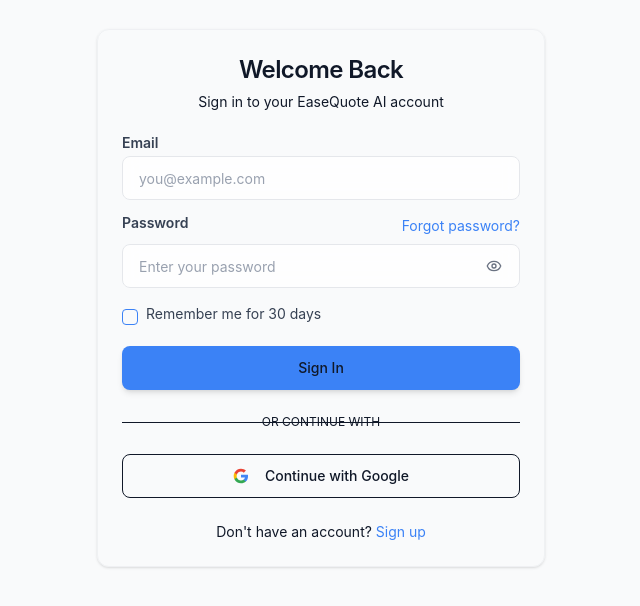
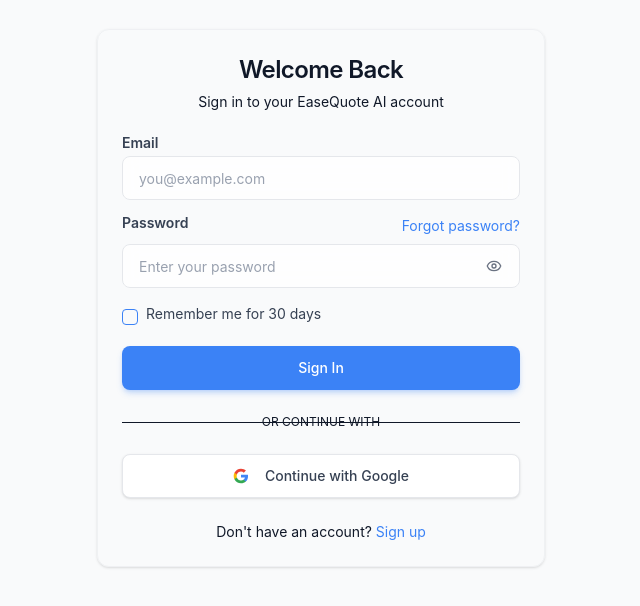
Before and after one commit to jpbaterabsb/easequote-ai, a React app in the folder frontend/: page /login in a window 1280 px wide. Shown: the part 102-708 px from the top of the page, without its empty margins (319-959 px from the left). Built offline with nearby package versions, Linux system fonts and the light colour scheme; no server answers; the HTML template or start-up script is replaced by a standard one; what react-geocode would draw is missing.

Commit message:
Refactor button styles and enhance QuoteFilters UI. Update button variants for improved hover effects and accessibility. Adjust QuoteFilters component for better visual hierarchy and active filter indication. Modify Dashboard buttons for consistent styling and user experience.

```diff
--- a/frontend/src/components/dashboard/QuoteFilters.tsx
+++ b/frontend/src/components/dashboard/QuoteFilters.tsx
@@ -69,12 +69,12 @@
         <Button
           variant={showFilters ? 'default' : 'outline'}
           onClick={() => setShowFilters(!showFilters)}
-          className="gap-2"
+          className="gap-2 font-medium"
         >
           <Filter className="h-4 w-4" />
           Filters
           {hasActiveFilters && (
-            <span className="ml-1 rounded-full bg-primary-foreground px-1.5 py-0.5 text-xs">
+            <span className="ml-1 rounded-full bg-primary text-white px-1.5 py-0.5 text-xs font-semibold">
               {filters.status.length +
                 (filters.dateFrom ? 1 : 0) +
                 (filters.dateTo ? 1 : 0) +
--- a/frontend/src/components/ui/button.tsx
+++ b/frontend/src/components/ui/button.tsx
@@ -4,18 +4,18 @@
 import { cn } from '@/lib/utils'
 
 const buttonVariants = cva(
-  'inline-flex items-center justify-center gap-2 whitespace-nowrap rounded-lg text-sm font-medium ring-offset-background transition-all duration-200 focus-visible:outline-none focus-visible:ring-2 focus-visible:ring-ring focus-visible:ring-offset-2 disabled:pointer-events-none disabled:opacity-50 [&_svg]:pointer-events-none [&_svg]:size-4 [&_svg]:shrink-0 active:scale-95',
+  'inline-flex items-center justify-center gap-2 whitespace-nowrap rounded-lg text-sm font-medium ring-offset-background transition-all duration-200 focus-visible:outline-none focus-visible:ring-2 focus-visible:ring-ring focus-visible:ring-offset-2 disabled:pointer-events-none disabled:opacity-50 [&_svg]:pointer-events-none [&_svg]:size-4 [&_svg]:shrink-0 active:scale-[0.98]',
   {
     variants: {
       variant: {
-        default: 'bg-primary text-primary-foreground hover:bg-primary/90 hover:shadow-lg hover:scale-105 shadow-md',
+        default: 'bg-primary text-white hover:bg-primary/90 shadow-md shadow-primary/25 hover:shadow-lg hover:shadow-primary/30 hover:-translate-y-0.5',
         destructive:
-          'bg-destructive text-destructive-foreground hover:bg-destructive/90 hover:shadow-lg hover:scale-105 shadow-md',
+          'bg-destructive text-white hover:bg-destructive/90 shadow-md shadow-destructive/25 hover:shadow-lg hover:shadow-destructive/30 hover:-translate-y-0.5',
         outline:
-          'border border-input bg-background hover:bg-accent hover:text-accent-foreground hover:border-primary/50 hover:shadow-md',
+          'border border-gray-200 bg-white text-gray-700 hover:bg-gray-50 hover:border-gray-300 hover:text-gray-900 shadow-sm hover:shadow-md transition-all',
         secondary:
-          'bg-secondary text-secondary-foreground hover:bg-secondary/80 hover:shadow-md hover:scale-105',
-        ghost: 'hover:bg-accent hover:text-accent-foreground hover:scale-105',
+          'bg-gray-100 text-gray-900 hover:bg-gray-200 shadow-sm hover:shadow-md hover:-translate-y-0.5',
+        ghost: 'text-gray-700 hover:bg-gray-100 hover:text-gray-900',
         link: 'text-primary underline-offset-4 hover:underline hover:text-primary/80',
       },
       size: {
--- a/frontend/src/pages/Dashboard.tsx
+++ b/frontend/src/pages/Dashboard.tsx
@@ -208,7 +208,7 @@
             <Button
               variant="outline"
               onClick={signOut}
-              className="hover:bg-destructive/10 hover:border-destructive/50 transition-all duration-200"
+              className="hover:bg-red-50 hover:border-red-200 hover:text-red-700 font-medium"
             >
               Sign Out
             </Button>
@@ -229,7 +229,7 @@
             )}
           </div>
           <Link to="/quotes/new" className="w-full sm:w-auto">
-            <Button className="gap-2 w-full sm:w-auto shadow-lg hover:shadow-xl transition-all duration-300 hover:scale-105 bg-gradient-primary hover:opacity-90">
+            <Button className="gap-2 w-full sm:w-auto font-semibold">
               <Plus className="h-5 w-5" />
               <span>Create Quote</span>
             </Button>
```
